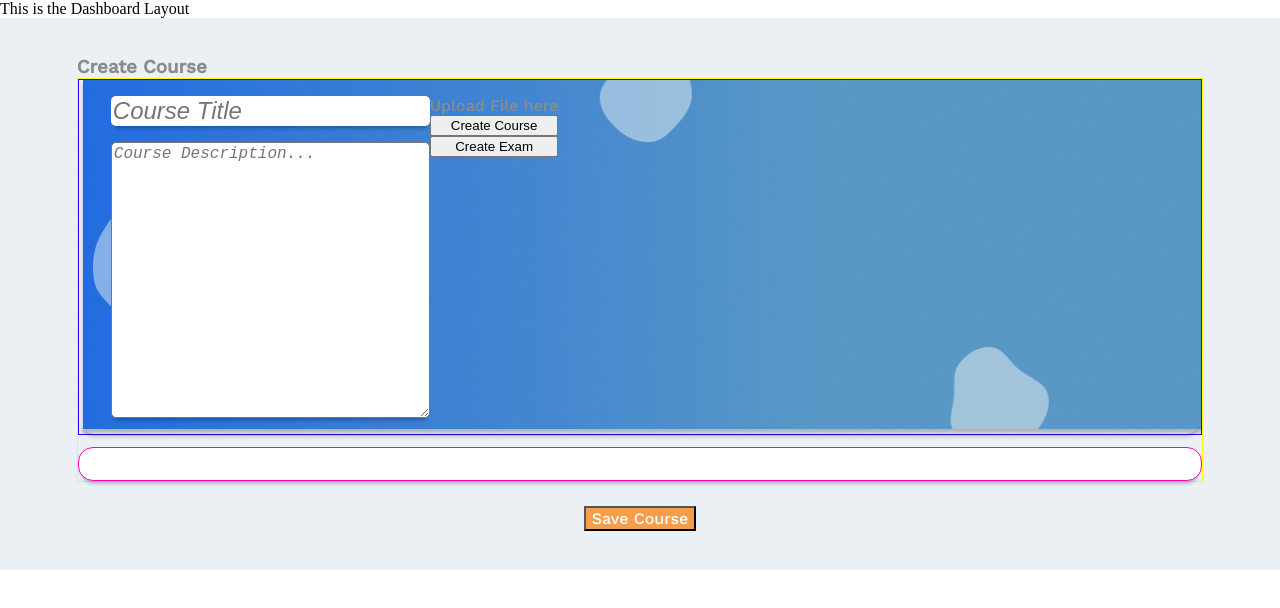
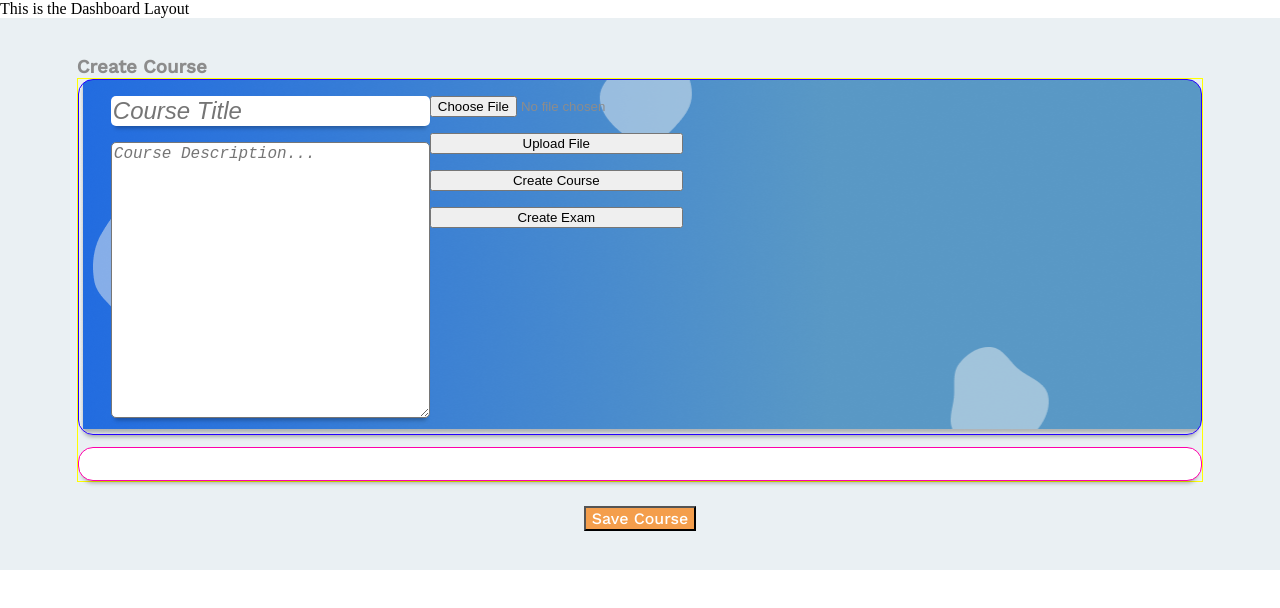
Before and after one commit to PauNJSam/CourseRoad, a React (Create React App) app in the folder courseroad/: page /dashboard/createcourse in a window 1280 px wide. Shown: the top 608 px of the page. Built offline with nearby package versions, Linux system fonts and the light colour scheme.

Commit message:
Uplaoded course thumbnail but havent aupdated courseImage to the image url yet

```diff
--- a/courseroad/src/components/CreateCourse.js
+++ b/courseroad/src/components/CreateCourse.js
@@ -1,9 +1,10 @@
 import React, { useEffect, useRef, useState } from 'react';
 import '../styles/CreateCourse.css'
-import {db} from '../config/firebase';
+import {db, storage} from '../config/firebase';
 import { collection, addDoc, serverTimestamp, setDoc, query, getDocs, doc, updateDoc, arrayUnion } from "firebase/firestore";
 import { useNavigate } from "react-router-dom";
 import { async } from '@firebase/util';
+import { ref, uploadBytes, getDownloadURL } from "firebase/storage";
 
 const CreateCourse = () =>{
     const courseTitleRef = useRef();
@@ -17,6 +18,9 @@ const CreateCourse = () =>{
     const [chapterID, setChapterID] = useState();
     /* let theCourseID;
     let theChapterID; */
+    const [imageUpload, setImageUpload] = useState(null);
+    const [coursethumbnail, setCourseThumbnail] = useState(null);
+    const [fileUpload, setFileUpload] = useState(null);
 
     const navigate = useNavigate();
 
@@ -157,23 +161,44 @@ const CreateCourse = () =>{
         console.log(courseTitledoc); */
     }
 
+    const uploadImage = () =>{
+        if(imageUpload == null) return;
+
+        const imageRef = ref(storage, `courseThumbnails/${imageUpload.name + crypto.randomUUID()}`);
+        uploadBytes(imageRef, imageUpload).then(()=>{
+            alert("Image Uploaded");
+            getDownloadURL(imageRef).then((url)=>{
+                setCourseThumbnail(url);
+                console.log("The picture URL: ",url);
+            }).catch((error) => {
+                console.error('Error getting image URL: ', error);
+            });
+
+        }).catch((error) => {
+            console.error('Error uploading image: ', error);
+        });
+    };
+
+    const uploadFile = () => {
+
+    };
+
     return(
         <section className='createCourse'>
             <h1>Create Course</h1>
 
             <div className='edit-course-container'>
-                <article className='course-head'>
-                    <form onSubmit={createCourse} className='article-flex'>
+                <article className='course-head article-flex'>
                         <div className='createCourse__text-inputs'>
                             <input className='course-head__textbox' type='text' ref={courseTitleRef} placeholder='Course Title' required></input>
                             <textarea className='course-head__textbox' rows={15} ref={courseDescriptionRef} placeholder='Course Description...'></textarea>
                         </div>
                         <div className='createCourse__files-buttons'>
-                            <div>Upload File here</div>
-                            <button type='submit'>Create Course</button>
+                            <input type='file' onChange={(event)=> {setImageUpload(event.target.files[0])}} ></input>
+                            <button onClick={uploadImage}>Upload File</button>
+                            <button type='button' onClick={createCourse}>Create Course</button>
                             <button type='button' onClick={createExam}>Create Exam</button>
                         </div>
-                    </form>
                 </article>
 
                 <article className='added-chapter article-flex'>
@@ -191,7 +216,8 @@ const CreateCourse = () =>{
                                 <textarea rows={15} ref={chapterDescriptionRef} placeholder='Chapter Description...'></textarea>
                             </div>
                             <div className='createCourse__files-buttons'>
-                                <div>Upload File here</div>
+                                <input type='file'></input>
+                                <button onClick={uploadFile}>Upload File</button>
                                 <button type='submit' onClick={()=>addChapter(courseID)}>Add Chapter</button>
                             </div>
 
--- a/courseroad/src/config/firebase.js
+++ b/courseroad/src/config/firebase.js
@@ -1,6 +1,7 @@
 import { initializeApp } from "firebase/app";
 import { getAuth, GoogleAuthProvider } from "firebase/auth";
 import { getFirestore } from "firebase/firestore";
+import { getStorage } from "firebase/storage";
 
 const firebaseConfig = {
   apiKey: "AIzaSyA3snAYEcq1iIXnKbg_WsyqllouMmIr5Go",
@@ -17,3 +18,4 @@ const app = initializeApp(firebaseConfig);
 export const auth = getAuth(app);
 export const db = getFirestore(app);
 export const googleProvider = new GoogleAuthProvider();
+export const storage = getStorage(app);
--- a/courseroad/src/styles/CreateCourse.css
+++ b/courseroad/src/styles/CreateCourse.css
@@ -47,6 +47,7 @@
 .createCourse__files-buttons{
     display: flex;
     flex-direction: column;
+    gap: 1rem;
 }
 .createCourse__text-inputs input{
     font-size: 1.5rem;
```
